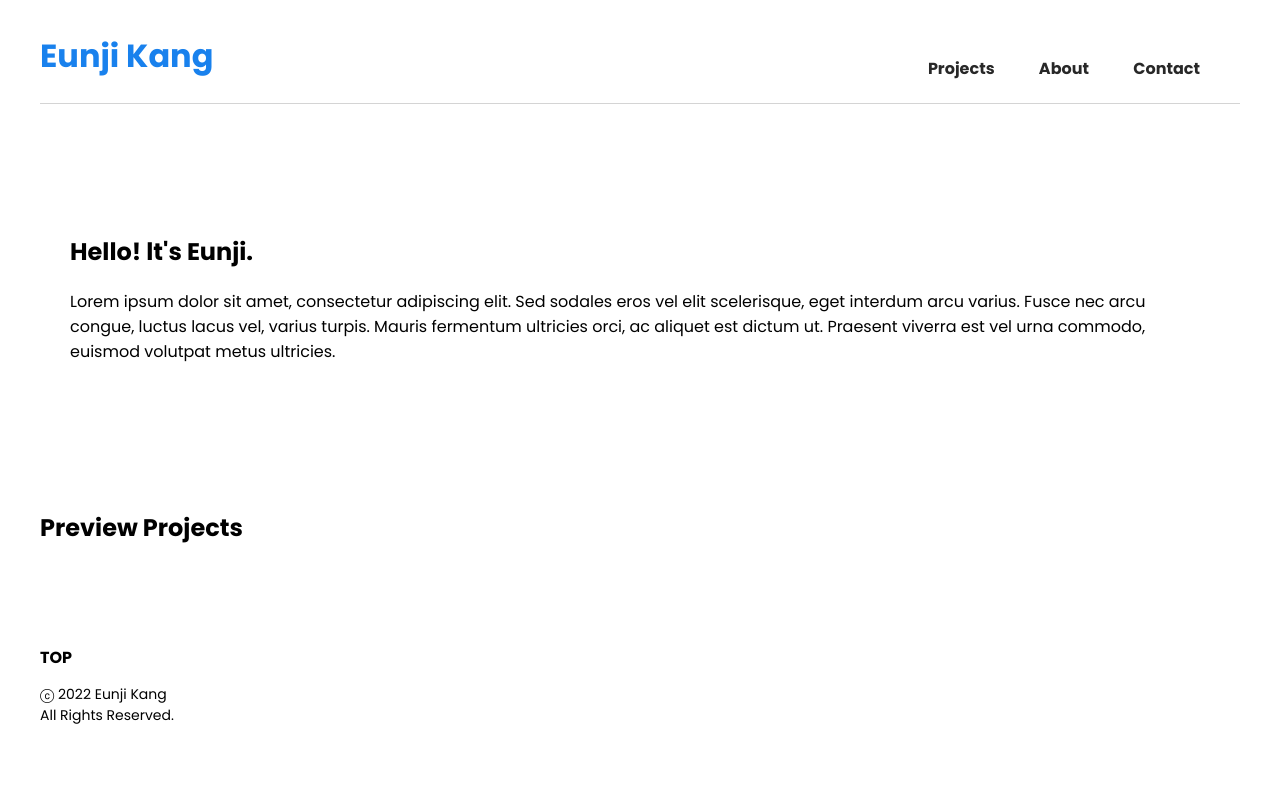
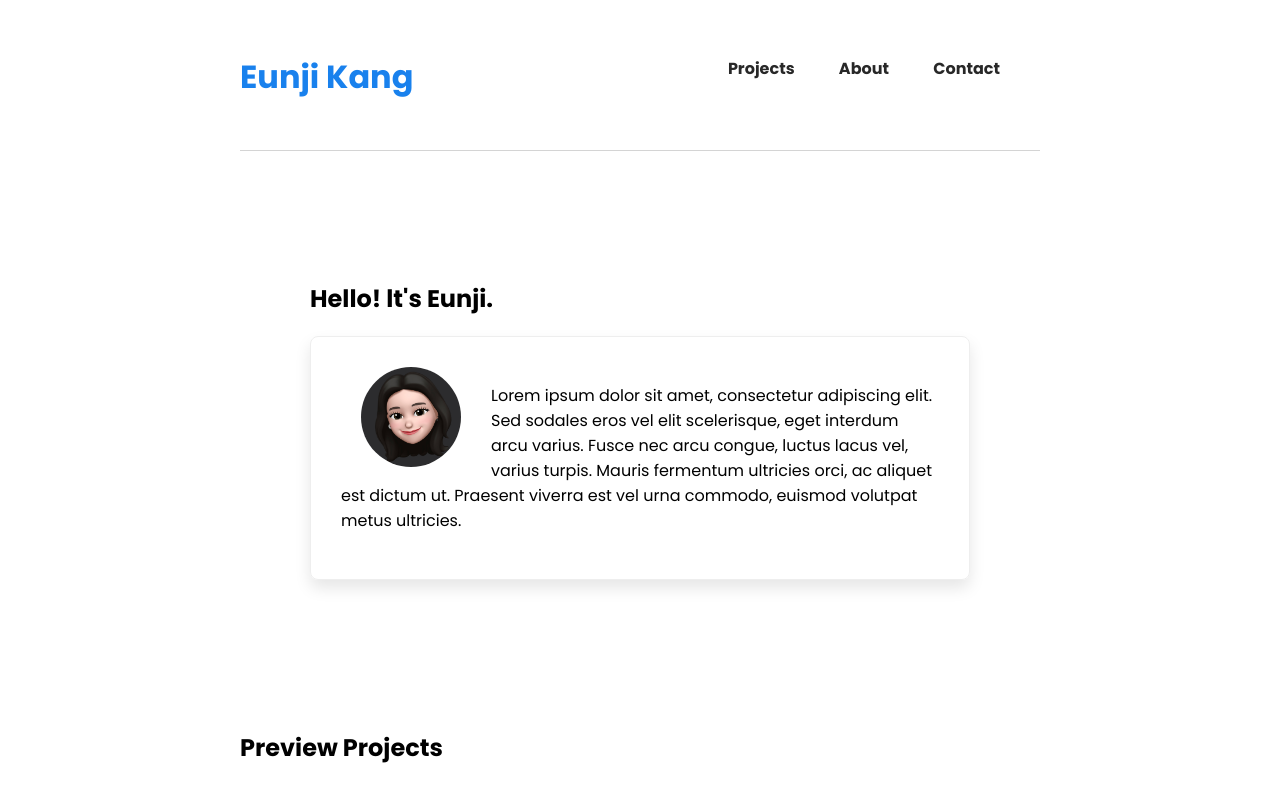
Before and after one commit to imchloedev/Myportfolio, a plain HTML site: page index.html in a window 1280 px wide. Shown: the top 800 px of the page. Drawn offline with Linux system fonts and the light colour scheme.

Commit message:
Update index.html

```diff
--- a/index.html
+++ b/index.html
@@ -5,7 +5,7 @@
   <meta charset="UTF-8">
   <meta name="viewport" content="width=device-width, initial-scale=1.0">
   <meta http-equiv="X-UA-Compatible" content="ie=edge">
-  <title>Document</title>
+  <title>Eunji Kang Portfolio</title>
 
   <style>
     @import url('https://fonts.googleapis.com/css2?family=Poppins:wght@700&display=swap');
@@ -13,14 +13,14 @@
     @import url('https://fonts.googleapis.com/css2?family=Poppins:wght@500&display=swap');
 
     body {
-      margin-right: 40px;
-      margin-left: 40px;
+      width: 800px;
       font-family: 'Poppins', sans-serif;
-
+      margin: 0 auto;
     }
 
     header {
-      position: relative;
+      width: 100%;
+      height: 100px;
       padding-bottom: 10px;
       border-bottom: 1px solid rgb(212, 212, 212);
       margin-top: 40px;
@@ -28,16 +28,14 @@
     }
 
     header h1 {
-
       color: rgb(25, 129, 237);
       font-size: 2rem;
       line-height: 2rem;
+      float: left;
     }
 
-    nav {
-      position: absolute;
-      right: 0px;
-      top: 0px;
+    header nav {
+      float: right;
       color: rgb(40, 40, 40);
     }
 
@@ -58,12 +56,19 @@
       text-decoration: none;
       color: #000000;
       font-weight: bold;
+      position:
 
     }
 
     a:hover {
       color: rgb(25, 129, 237);
     }
+
+    aside {
+      clear:both;
+    }
+
+
 
     footer p {
       font-size: 14px;
@@ -74,12 +79,50 @@
 
 
     .article1 {
+      clear: both;
+      margin: 40px 40px;
       margin-bottom: 100px;
       padding: 30px;
     }
 
+    .article1 img {
+      float: left;
+      width: 100px;
+      height: 100px;
+      margin-right: 30px;
+      margin-left: 20px;
+      border-radius: 100px;
+    }
+
+    .article1>div {
+      border: 1px solid #eee;
+      border-radius: 8px;
+      box-shadow: 0 8px 16px rgba(0, 0, 0, .1);
+      padding: 30px;
+    }
+
+    .clear {
+      clear: both;
+    }
+
+
     .article2 {
       margin-bottom: 100px;
+      float: left;
+      width: 800px;
+      padding: 0px;
+
+
+    }
+
+
+
+
+    .topcontainer {
+      text-align: center;
+      margin-bottom: 30px;
+      padding-bottom: 20px;
+      border-bottom: 1px solid rgb(212, 212, 212);
     }
   </style>
 
@@ -108,21 +151,37 @@
 
   <article class="article1">
     <h2>Hello! lt's Eunji.</h2>
-    <p>
-      Lorem ipsum dolor sit amet, consectetur adipiscing elit. Sed sodales eros vel elit scelerisque, eget interdum arcu varius. Fusce nec arcu congue, luctus lacus vel, varius turpis. Mauris fermentum ultricies orci, ac aliquet est dictum ut.
-      Praesent viverra est vel urna commodo, euismod volutpat metus ultricies.
-    </p>
+    <div class="imgbox">
+      <img src="img_6520.jpg" />
+      <p>
+        Lorem ipsum dolor sit amet, consectetur adipiscing elit. Sed sodales eros vel elit scelerisque, eget interdum arcu varius. Fusce nec arcu congue, luctus lacus vel, varius turpis. Mauris fermentum ultricies orci, ac aliquet est dictum ut.
+        Praesent viverra est vel urna commodo, euismod volutpat metus ultricies.
+      </p>
+      <div class="clear"></div>
+
+    </div>
+
   </article>
 
 
   <article class="article2">
     <h2>Preview Projects</h2>
+    <div class="pbox">
+
+    </div>
+    <div class="pbox">
+
+    </div>
+    <div class="pbox">
+    </div>
+    <div class="pbox">
+    </div>
 
   </article>
 
 
 
-  <aside>
+  <aside class="topcontainer">
     <a>TOP</a>
   </aside>
 
```
